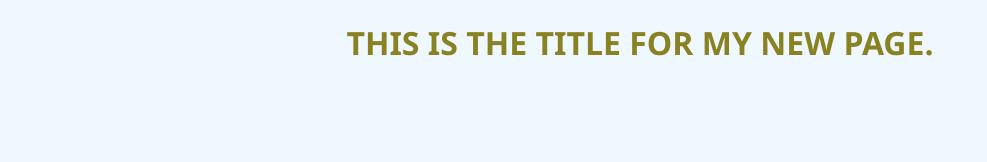
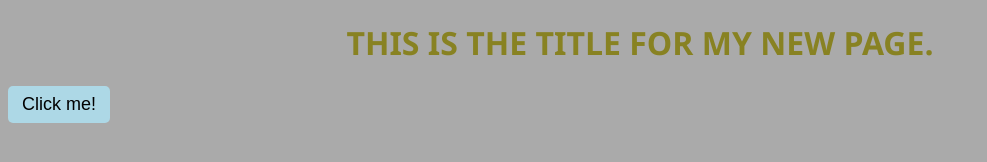
Before and after one commit to jfrancoalzate/nodejstutorials, a plain HTML site: page index.html in a window 1280 px wide. Shown: the whole page, without its empty margins (0-987 px from the left). Drawn offline with Linux system fonts and the light colour scheme.

Commit message:
css and html edited

```diff
--- a/index.html
+++ b/index.html
@@ -9,5 +9,6 @@
   </head>
   <body>
     <h1 class="titleClass">This is the title for my new page.</h1>
+    <button>Click me!</button>
   </body>
 </html>
--- a/site.css
+++ b/site.css
@@ -1,5 +1,5 @@
 body {
-  background-color: aliceblue;
+  background-color: #aaa;
   font-family: "Segoe UI", Tahoma, Geneva, Verdana, sans-serif;
 }
 
@@ -8,3 +8,12 @@ body {
   text-align: center;
   text-transform: uppercase;
 }
+
+button {
+  padding: 6px 12px;
+  border-radius: 5px;
+  background-color: lightblue;
+  cursor: pointer;
+  border-color: transparent;
+  font-size: large;
+}
```
